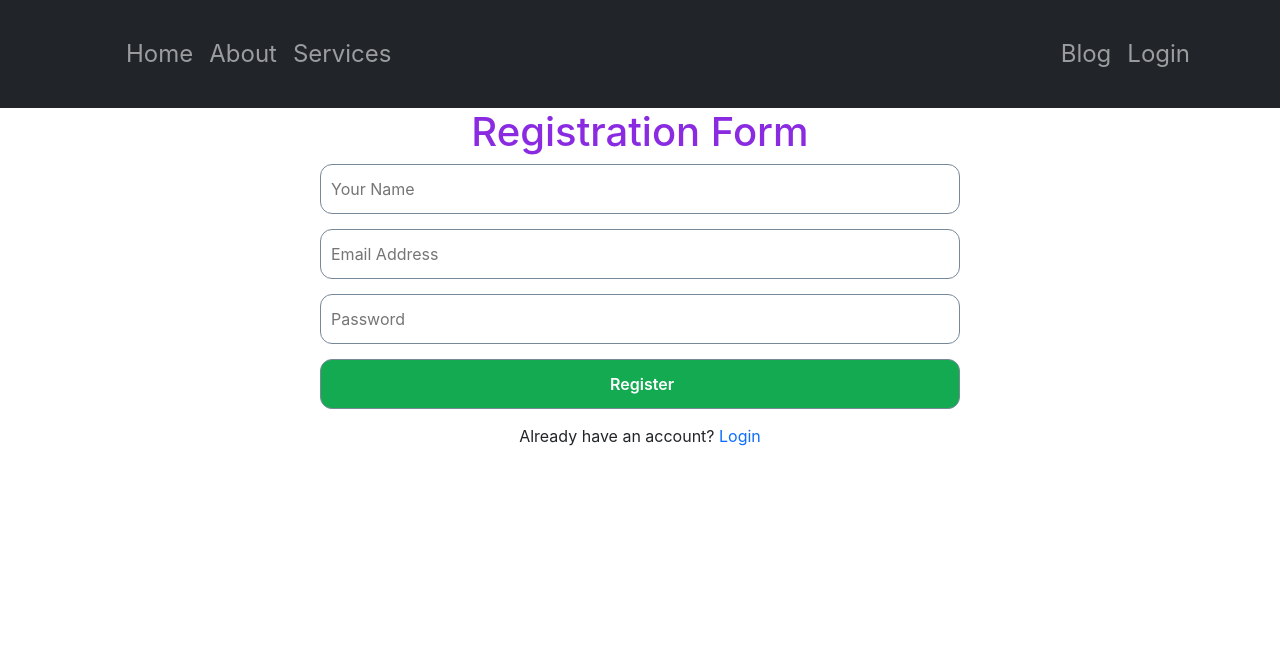
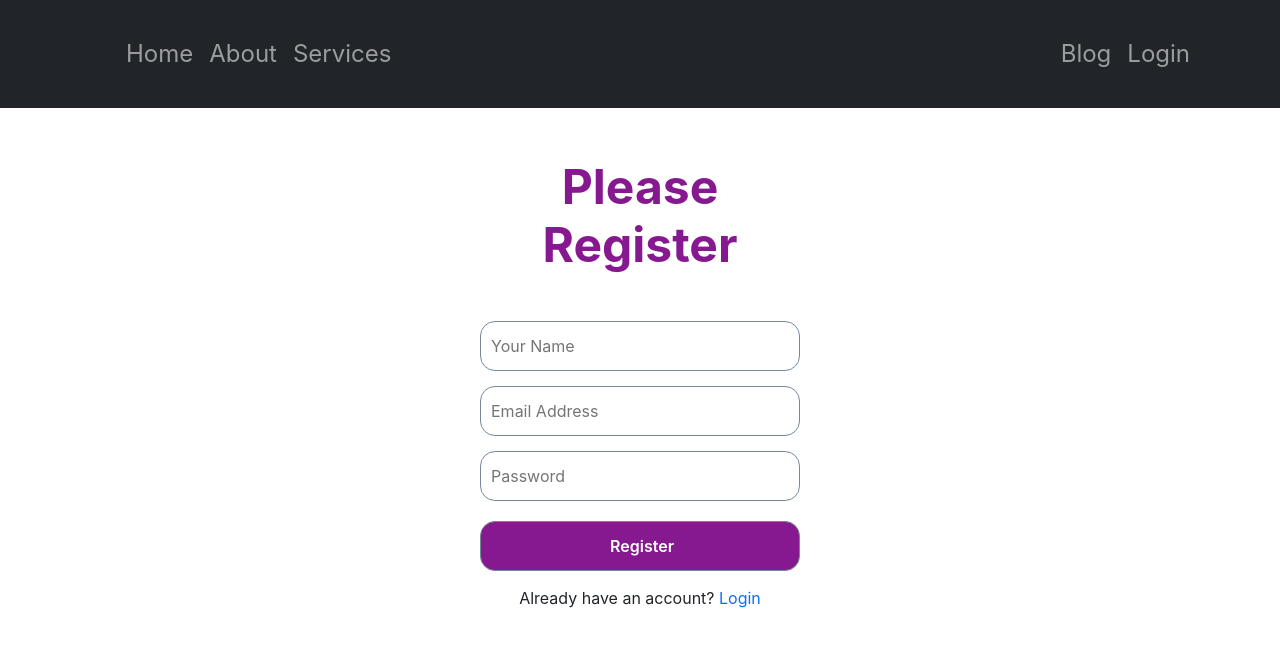
Before and after one commit to ToufiqAlahi/Immigration-service, a React (Create React App) app in the folder butterfinger-immigration/: page /register in a window 1280 px wide. Shown: the top 646 px of the page. Built offline with nearby package versions, Linux system fonts and the light colour scheme; no server answers.

Commit message:
fixed color scheme

```diff
--- a/butterfinger-immigration/src/components/PAGES/Home/Serve/Serve.css
+++ b/butterfinger-immigration/src/components/PAGES/Home/Serve/Serve.css
@@ -11,7 +11,7 @@
 }
 
 .serve h4 {
-    color: #d946ef;
+    color: #86198f;
     font-weight: 700;
 
 }
@@ -19,7 +19,7 @@
 .btn {
     align-items: center;
     background-clip: padding-box;
-    background-color: #d946ef;
+    background-color: #86198f;
     border: 1px solid transparent;
     border-radius: 0.25rem;
     box-shadow: rgba(0, 0, 0, 0.04) 0 1px 3px 0;
--- a/butterfinger-immigration/src/components/PAGES/Register/Register.css
+++ b/butterfinger-immigration/src/components/PAGES/Register/Register.css
@@ -11,15 +11,19 @@
     font-size: 16px;
     margin-bottom: 15px;
     border: 1px solid lightslategrey;
-  border-radius: 12px;
+    border-radius: 15px;
 }
 
 .reg-text {
-  color: blueviolet;
+    color: #86198f;
+    margin-top: 50px;
+    font-size: 3em;
+    font-weight: 700;
 }
 
 .submit-btn {
-  background-color: #13aa52;
+    margin-top: 20px;
+    background-color: #86198f;
     color: white;
     font-weight: 600;
 }
--- a/butterfinger-immigration/src/components/PAGES/Register/Register.js
+++ b/butterfinger-immigration/src/components/PAGES/Register/Register.js
@@ -32,8 +32,8 @@ const Register = () => {
     };
 
     return (
-        <div className="registration-form">
-            <h1 className="reg-text">Registration Form</h1>
+        <div className="registration-form w-25">
+            <h1 className="reg-text mb-5">Please Register</h1>
             <form onSubmit={handleRegister}>
                 <input type="text" name="name" placeholder="Your Name" required />
 
```
Lines whose indentation alone changed are shown as unchanged.
